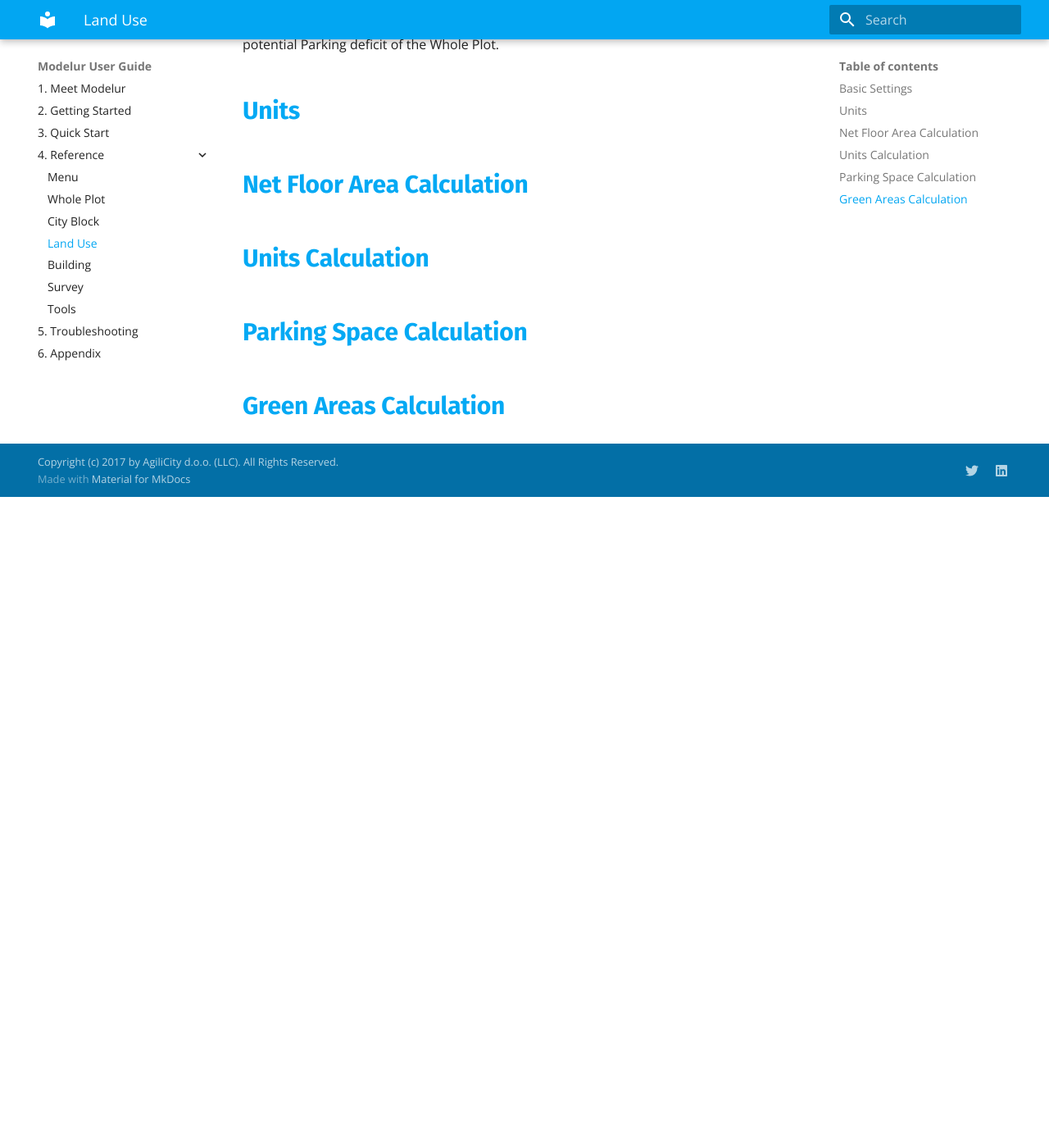
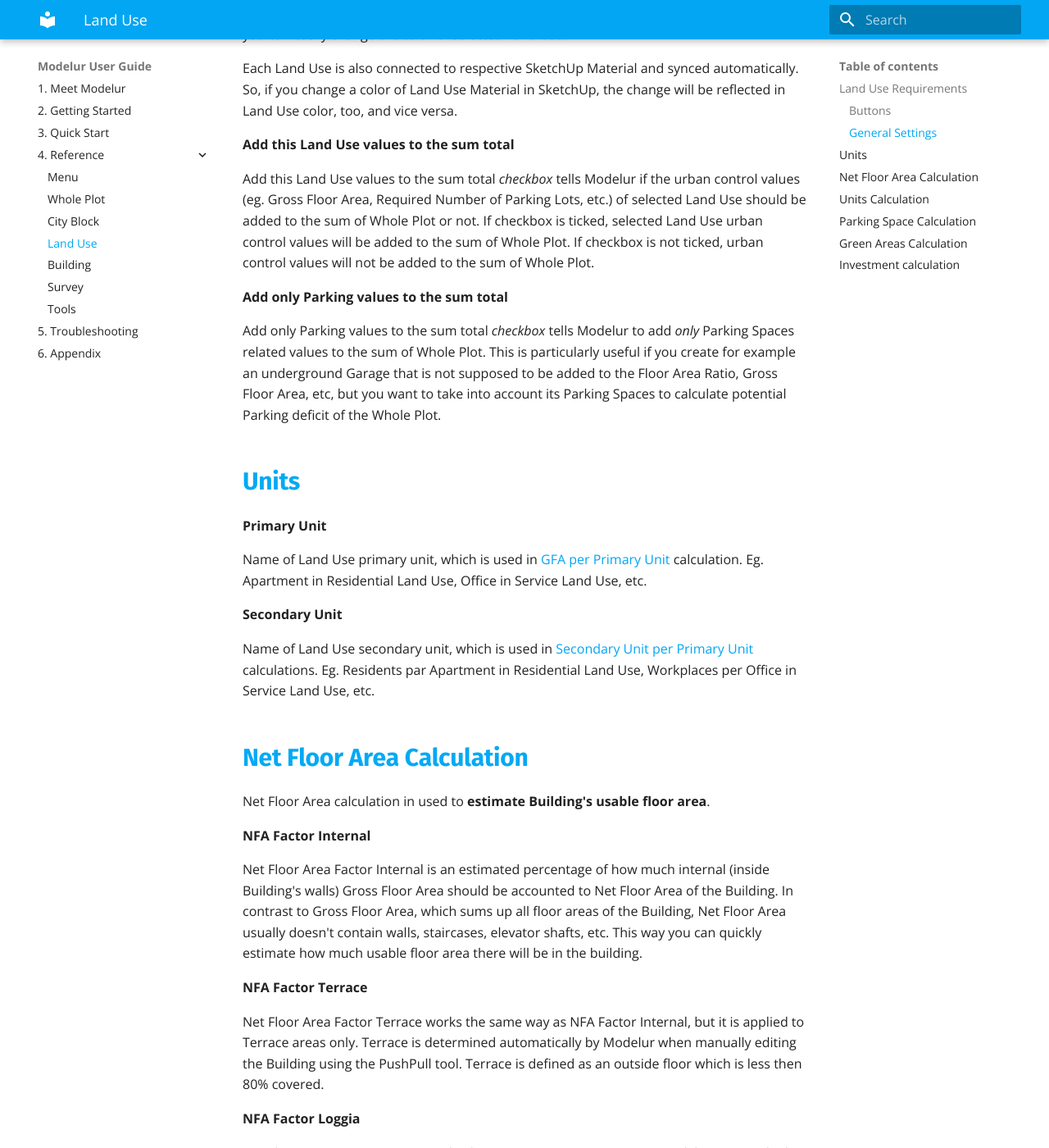
Before and after one commit to Modelur/docs, an MkDocs documentation site: the page built from docs/reference/land_use.md, in a window 1280 px wide and 1400 px high, scrolled down 2278 px. Shown: the whole window at 82% size. Built offline with MkDocs 1.6.1 and Material for MkDocs 9.7.7, drawn with Linux system fonts in a browser that asks for light colours; old or Windows-style settings are respelled for this version of MkDocs; before the commit the page ends 2884 px from its top, so only the background shows below that; some of the changed text lies outside the part shown.

Commit message:
Added some Land Use description.

```diff
--- a/docs/reference/land_use.md
+++ b/docs/reference/land_use.md
@@ -6,30 +6,100 @@
 !!! hint "Compact and Extended View"
     In case you don't see separators between parameters you can turn them on using the extend icon on the top right corner of each panel: <img src="../../img/modelur_more_ui_icon.png" alt="extend" class="inline">.
 
-Basic Settings
---------------
+Land Use Requirements
+---------------------
 
-**Add _button_** creates new Land Use. When creating new Land Use, Modelur will copy parameters of currently selected Land Use into newly created one. Once new Land Use is created, you can change the parameters as with any other Land Use.
+#### Buttons ####
 
-**Remove _button_** removes currently selected Land Use from Modelur model. If some of the Buildings have assigned Land Use that is being deleted, it will be replaced by default Land Use as specified in the _Whole Plot → Default Building Parameters_.
+**Add**
 
-**Edit _button_** opens a panel to rename selected Land Use.
+Add _button_ creates new Land Use. When creating new Land Use, Modelur will copy parameters of currently selected Land Use into newly created one. Once new Land Use is created, you can change the parameters as with any other Land Use.
 
-**Land Use _dropdown_** lists all Land Uses in current model. In order to change Land Use parameters you need to select it here. Once Land Use of your choice is selected, you can start editing all of its parameters.
+**Remove**
 
-**Color _input field_** specifies the color that is used to mark all Buildings that use selected Land Use. You can specify it directly as a hex value or your can click on the small color button on the left side of this line. Clicking on the button will open up a color picker s you can easily change the color of selected Land Use. Please note that each Land Use is also connected to respective SketchUp Material and that changing either is synced automatically. So, if you change a color of certain Material in SketchUp, the change will be reflected in Land Use color, too, and vice versa.
+Remove _button_ removes currently selected Land Use from Modelur model. If some of the Buildings have assigned Land Use that is being deleted, it will be replaced by default Land Use as specified in the _Whole Plot → Default Building Parameters_.
 
-**Add this Land Use values to the sum total _checkbox_** tells Modelur if the urban control values (eg. Gross Floor Area, Required Number of Parking Lots, etc.) of selected Land Use should be added to the sum of Whole Plot or not. If checkbox is ticked, selected Land Use urban control values will be added to the sum of Whole Plot. If checkbox is not ticked, urban control values will not be added to the sum of Whole Plot.
+**Edit button**
 
-**Add only Parking values to the sum total _checkbox_** tells Modelur to add _only_ Parking Spaces related values to the sum of Whole Plot. This is particularly useful if you create for example an underground Garage that is not supposed to be added to the Floor Area Ratio, Gross Floor Area, etc, but you want to take into account its Parking Spaces to calculate potential Parking deficit of the Whole Plot.
+Edit _button_ opens a panel to rename selected Land Use.
+
+#### General Settings ####
+
+**Land Use**
+
+Land Use _dropdown_ lists all Land Uses in current model. In order to change parameters of specific Land Use, you need to select it here. Once Land Use of your choice is selected, you can start editing all of its parameters.
+
+**Color**
+
+Color specifies the color that is used to mark all Buildings and City Blocks that have selected Land Use applied. You can specify it directly as a hex value or your can click on the small color button on the left side of this line. Clicking on the button will open up a color picker so you can easily change the color of selected Land Use.
+
+Each Land Use is also connected to respective SketchUp Material and synced automatically. So, if you change a color of Land Use Material in SketchUp, the change will be reflected in Land Use color, too, and vice versa.
+
+**Add this Land Use values to the sum total**
+
+Add this Land Use values to the sum total _checkbox_ tells Modelur if the urban control values (eg. Gross Floor Area, Required Number of Parking Lots, etc.) of selected Land Use should be added to the sum of Whole Plot or not. If checkbox is ticked, selected Land Use urban control values will be added to the sum of Whole Plot. If checkbox is not ticked, urban control values will not be added to the sum of Whole Plot.
+
+**Add only Parking values to the sum total**
+
+Add only Parking values to the sum total _checkbox_ tells Modelur to add _only_ Parking Spaces related values to the sum of Whole Plot. This is particularly useful if you create for example an underground Garage that is not supposed to be added to the Floor Area Ratio, Gross Floor Area, etc, but you want to take into account its Parking Spaces to calculate potential Parking deficit of the Whole Plot.
 
 Units
 -----
+
+**Primary Unit**
+
+Name of Land Use primary unit, which is used in [GFA per Primary Unit](#units-calculation) calculation. Eg. Apartment in Residential Land Use, Office in Service Land Use, etc.
+
+**Secondary Unit**
+
+Name of Land Use secondary unit, which is used in [Secondary Unit per Primary Unit](#units-calculation) calculations. Eg. Residents par Apartment in Residential Land Use, Workplaces per Office in Service Land Use, etc.
+
 Net Floor Area Calculation
 --------------------------
+
+Net Floor Area calculation in used to **estimate Building's usable floor area**.
+
+**NFA Factor Internal**
+
+Net Floor Area Factor Internal is an estimated percentage of how much internal (inside Building's walls) Gross Floor Area should be accounted to Net Floor Area of the Building. In contrast to Gross Floor Area, which sums up all floor areas of the Building, Net Floor Area usually doesn't contain walls, staircases, elevator shafts, etc. This way you can quickly estimate how much usable floor area there will be in the building.
+
+**NFA Factor Terrace**
+
+Net Floor Area Factor Terrace works the same way as NFA Factor Internal, but it is applied to Terrace areas only. Terrace is determined automatically by Modelur when manually editing the Building using the PushPull tool. Terrace is defined as an outside floor which is less then 80% covered.
+
+**NFA Factor Loggia**
+
+Net Floor Area Factor Terrace works the same way as NFA Factor Internal, but it is applied to Terrace areas only. Terrace is determined automatically by Modelur when manually editing the Building using the PushPull tool. Terrace is defined as an outside floor which is more then 80% covered.
+
+If needed, you can visualize Terraces and Loggias by checking Mark Terraces and Loggias option in Modelur UI → Menu → Options. This will make Terraces green and Loggias violet.
+
 Units Calculation
 -----------------
+
+**GFA per Primary Unit**
+
+**Secondary Unit per Primary Unit**
+
+
 Parking Space Calculation
 -------------------------
+
+**GFA per Parking Space**
+
+**NFA per Parking Space**
+
+**PS per Primary Unit**
+
+**Secondary Unit per PS**
+
+**Average Parking Area Size**
+
 Green Areas Calculation
 -----------------------
+
+**Required GA per Primary Unit**
+
+Investment calculation
+----------------------
+
+**Assessed Investment**
```
Also changed, not shown: docs/reference/city_block.md (+1 -1 lines).
